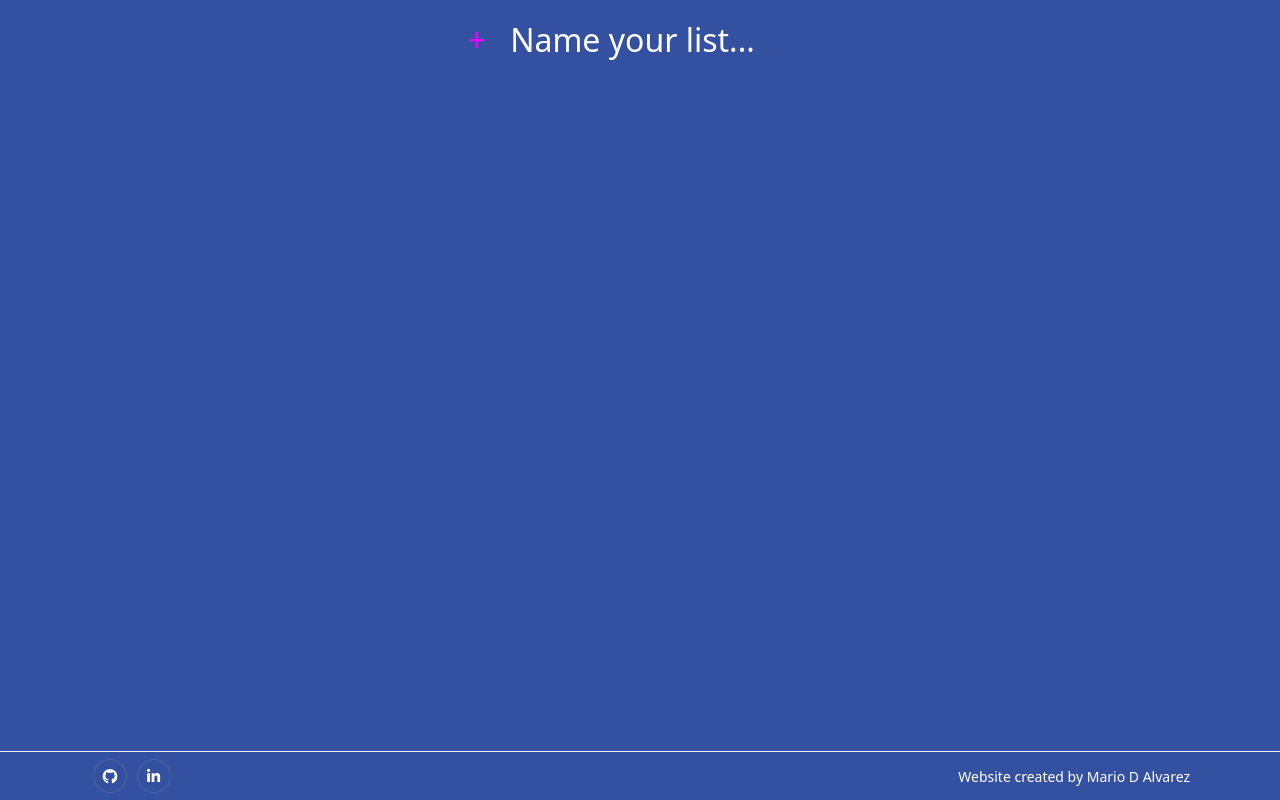
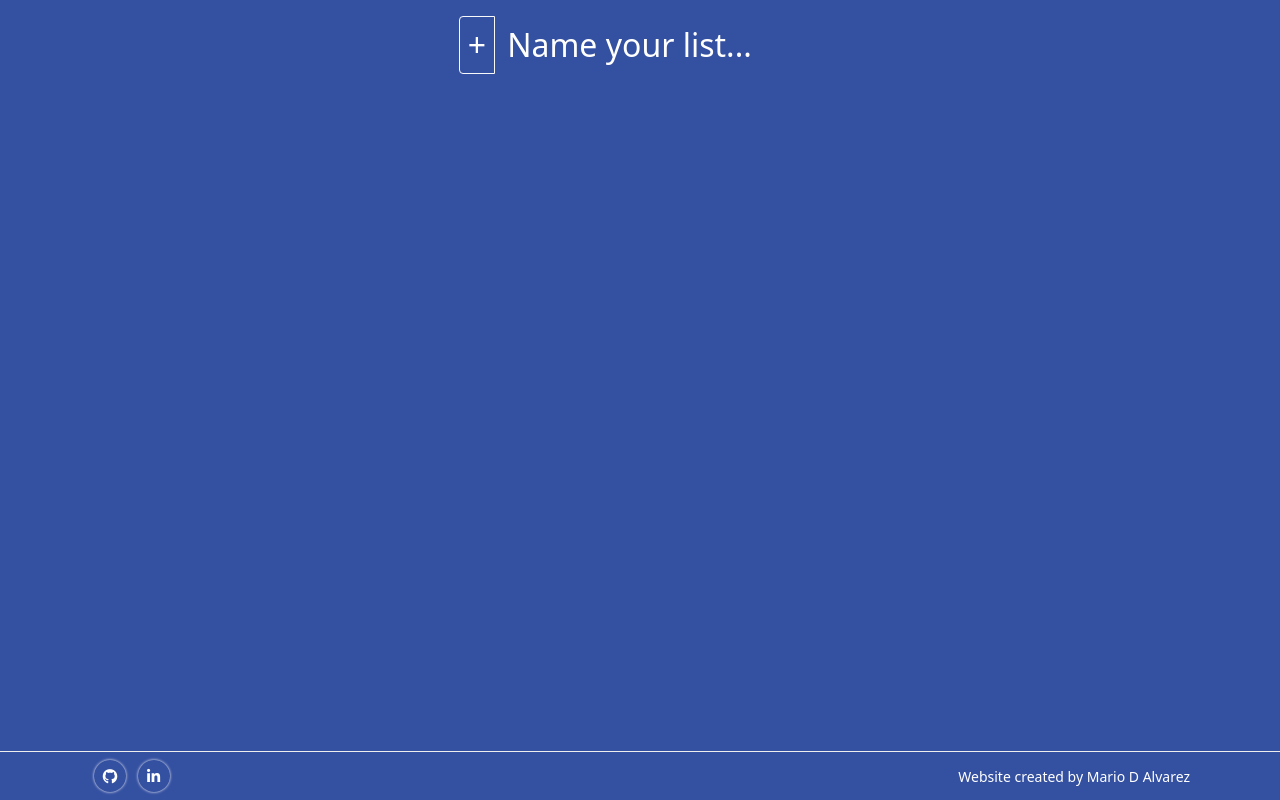
Before and after one commit to MarioDAlvarez/ZTM-DOM-To-Do, a plain HTML site: page index.html in a window 1280 px wide. Drawn offline with nearby package versions, Linux system fonts and the light colour scheme.

Commit message:
Styling Changes
-Styled newListInput submit button.
-Styled footer buttons.

```diff
--- a/index.html
+++ b/index.html
@@ -33,13 +33,13 @@
             <form data-new-list-form class="text-center">
               <label for="listinput" class="row justify-content-center">
                 <input
-                  class="plus-button list-name col-1"
+                  class="btn btn-outline-light plus-button list-name col-1"
                   type="submit"
                   value="+"
                 />
                 <input
                   id="listinput"
-                  class="list-name dark-mode-text list-name-input col-3"
+                  class="list-name list-name-input col-3"
                   type="text"
                   name="listInput"
                   placeholder="Name your list..."
--- a/script.js
+++ b/script.js
@@ -3,10 +3,15 @@ var newListForm = document.querySelector("[data-new-list-form]");
 var newListInput = document.querySelector("[data-new-list-input]");
 var body = document.querySelector("body");
 
+// window.onload = createList("Title");
+
 newListForm.addEventListener("submit", (e) => {
   e.preventDefault();
   var listName = newListInput.value;
-  if (listName === "") return;
+  if (listName === "") {
+    newListInput.focus();
+    return;
+  }
   createList(listName);
   newListInput.value = "";
 });
--- a/style.css
+++ b/style.css
@@ -44,8 +44,16 @@ ul {
 }
 
 .plus-button {
-  color: #eb06ff;
+  border-top-right-radius: 0;
+  border-bottom-right-radius: 0;
+  color: #ffffff;
   width: fit-content;
+  height: fit-content;
+  padding: 0.25rem 0.5rem;
+}
+
+.plus-button:hover {
+  color: #3450a1;
 }
 
 .fodal {
@@ -226,7 +234,7 @@ ul {
   text-align: center;
   display: inline-block;
   border-radius: 60px;
-  box-shadow: 0 0 2px #888;
+  box-shadow: 0 0 3px #ffffff;
 }
 
 .footer-container p a {
```
